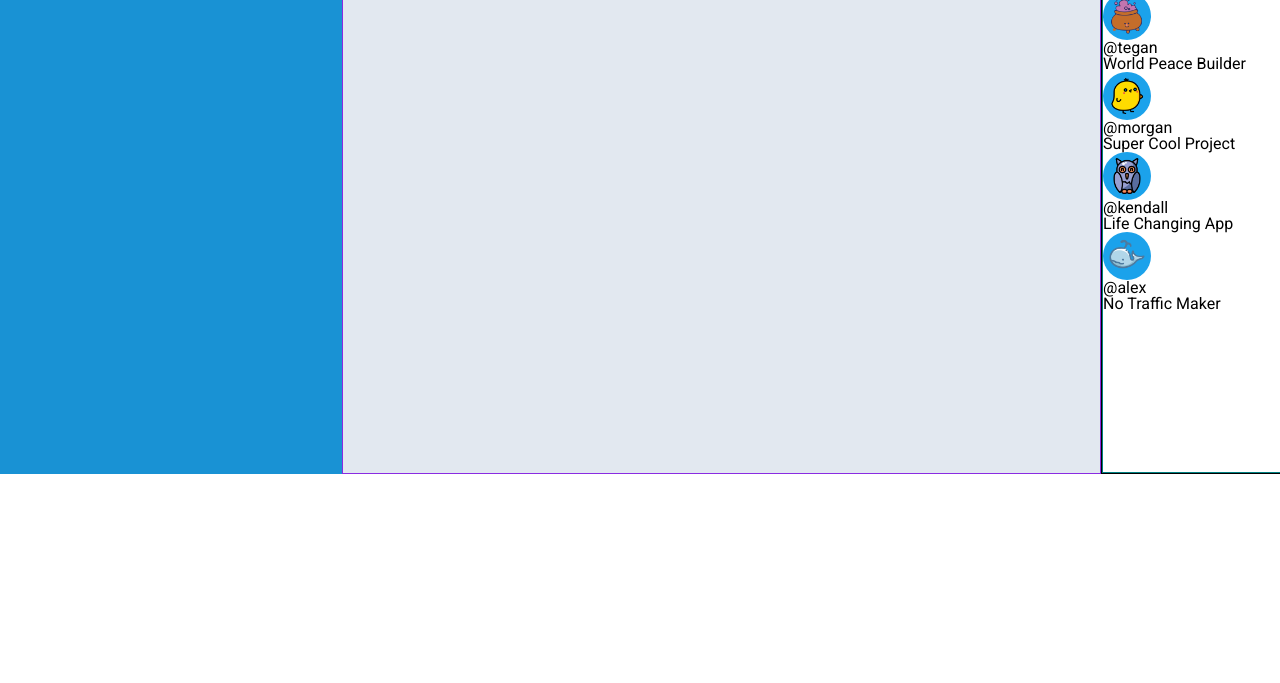
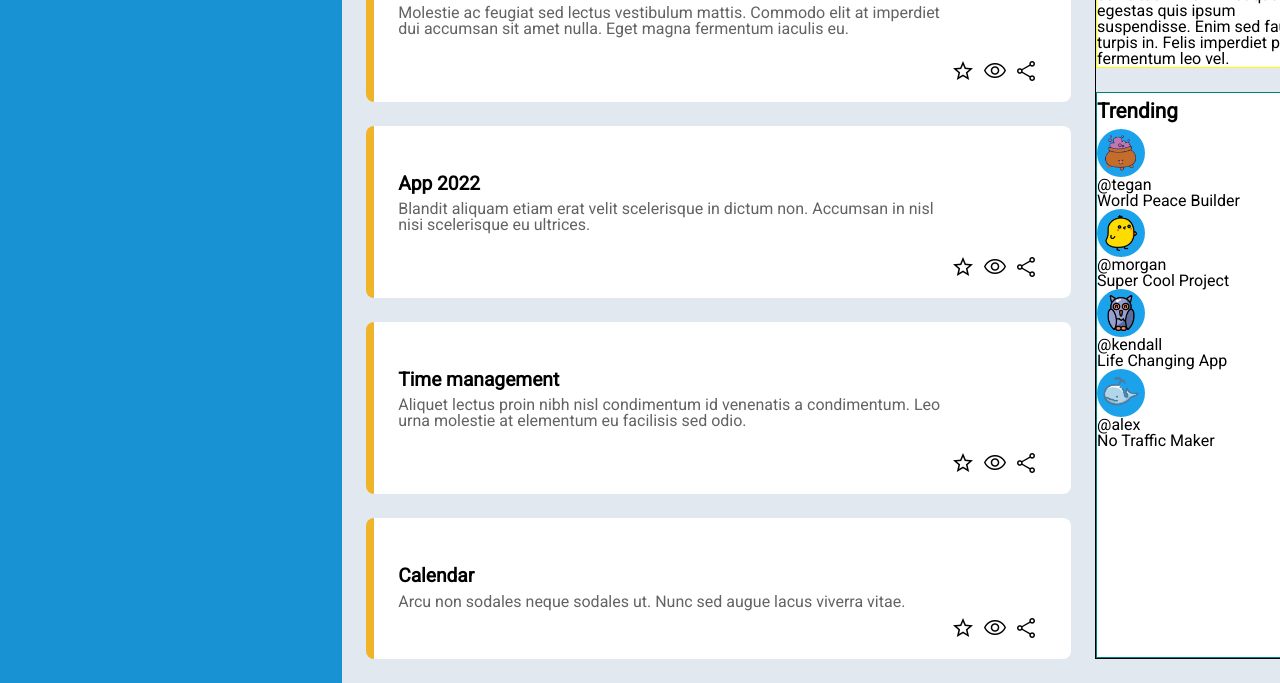
Before and after one commit to ev0clu/admin-dashboard, a plain HTML site: page index.html in a window 1280 px wide. Shown: the part 745-1428 px from the top of the page. Before the commit the page ends 1219 px from the top, so only its background shows below. Drawn offline with nearby package versions, Linux system fonts and the light colour scheme.

Commit message:
Content left side is formatted

```diff
--- a/index.html
+++ b/index.html
@@ -64,26 +64,56 @@
                     <div class="card">
                         <h1>Super Cool Project</h1>
                         <p>Lorem ipsum dolor sit amet, consectetur adipiscing elit, sed do eiusmod tempor incididunt ut labore et dolore magna aliqua.</p>
+                        <div class="link">
+                            <a href="#"><span class="material-symbols-outlined">star</span></a>
+                            <a href="#"><span class="material-symbols-outlined">visibility</span></a>
+                            <a href="#"><span class="material-symbols-outlined">share</span></a>
+                        </div>
                     </div>
                     <div class="card">
                         <h1>Cool Project</h1>
                         <p>Proin libero nunc consequat interdum varius sit amet mattis. Elementum nibh tellus molestie nunc non blandit massa enim.</p>
+                        <div class="link">
+                            <a href="#"><span class="material-symbols-outlined">star</span></a>
+                            <a href="#"><span class="material-symbols-outlined">visibility</span></a>
+                            <a href="#"><span class="material-symbols-outlined">share</span></a>
+                        </div>
                     </div>
                     <div class="card">
                         <h1>Impossible App</h1>
                         <p>Molestie ac feugiat sed lectus vestibulum mattis. Commodo elit at imperdiet dui accumsan sit amet nulla. Eget magna fermentum iaculis eu.</p>
+                        <div class="link">
+                            <a href="#"><span class="material-symbols-outlined">star</span></a>
+                            <a href="#"><span class="material-symbols-outlined">visibility</span></a>
+                            <a href="#"><span class="material-symbols-outlined">share</span></a>
+                        </div>
                     </div>
                     <div class="card">
                         <h1>App 2022</h1>
                         <p>Blandit aliquam etiam erat velit scelerisque in dictum non. Accumsan in nisl nisi scelerisque eu ultrices.</p>
+                        <div class="link">
+                            <a href="#"><span class="material-symbols-outlined">star</span></a>
+                            <a href="#"><span class="material-symbols-outlined">visibility</span></a>
+                            <a href="#"><span class="material-symbols-outlined">share</span></a>
+                        </div>
                     </div>
                     <div class="card">
                         <h1>Time management</h1>
                         <p>Aliquet lectus proin nibh nisl condimentum id venenatis a condimentum. Leo urna molestie at elementum eu facilisis sed odio.</p>
+                        <div class="link">
+                            <a href="#"><span class="material-symbols-outlined">star</span></a>
+                            <a href="#"><span class="material-symbols-outlined">visibility</span></a>
+                            <a href="#"><span class="material-symbols-outlined">share</span></a>
+                        </div>
                     </div>
                     <div class="card">
                         <h1>Calendar</h1>
                         <p> Arcu non sodales neque sodales ut. Nunc sed augue lacus viverra vitae.</p>
+                        <div class="link">
+                            <a href="#"><span class="material-symbols-outlined">star</span></a>
+                            <a href="#"><span class="material-symbols-outlined">visibility</span></a>
+                            <a href="#"><span class="material-symbols-outlined">share</span></a>
+                        </div>
                     </div>
                 </div>
             </div>
--- a/style.css
+++ b/style.css
@@ -143,6 +143,7 @@ body {
     display: grid;
     grid-template-rows: 1fr 1fr;
     box-shadow: rgba(0, 0, 0, 0.16) 0px 3px 6px, rgba(0, 0, 0, 0.23) 0px 3px 6px;
+    z-index: 1;
 }
 
 .header-top {
@@ -280,25 +281,32 @@ body {
     grid-column: 2;
     display: grid;
     grid-template-columns: 3fr 1fr;
+    gap: 1.5rem;
     background-color: var(--content-bg-color);
+    padding: 1.5rem;
 }
 
 .left-grid {
-    border: 1px solid blueviolet;
+    display: grid;
+    grid-template-rows: auto 1fr;
 }
 
 .left-grid > h1 {
-    margin-top: 1.5rem;
     grid-column: 1 / 3;
+}
+
+.left-grid > h1,
+.announcements > h1,
+.trending > h1 {
     font-size: 1.3rem;
     font-weight: 600;
-    border: 1px solid green;
+    padding: 0.5rem 0 0.5rem 0;
 }
 
 .cards {
     display: grid;
     grid-template-columns: repeat(auto-fit, minmax(400px, 1fr));
-    border: 1px solid blue;
+    gap: 1.5rem;
 }
 
 .card,
@@ -308,17 +316,49 @@ body {
 }
 
 .card {
-    border: 1px solid red;
+    display: grid;
+    grid-template-rows: auto 1fr 2fr;
+    padding: 3rem 0 0 1.5rem;
+    border-radius: 8px;
+    border-left: 8px solid #F0B429;
 }
 
+.card h1 {
+    font-size: 1.2rem;
+    font-weight: 600;
+    margin-bottom: 0.5rem;
+}
 
+.card p {
+    padding-right: 8rem;
+    color: #636363;
+}
 
+.link {
+    display: flex;
+    gap: 0.5rem;
+    align-items: end;
+    justify-content: end;
+    margin: 0 2rem 1rem 0;
+}
+
+.card .material-symbols-outlined {
+    text-decoration: none;
+    color: black;
+    font-size: 24px;
+    font-variation-settings:
+    'FILL' 0,
+    'wght' 400,
+    'GRAD' 0,
+    'opsz' 48
+}
 
 
 
 .right-grid {
     display: grid;
     grid-template-rows: 1fr 1fr;
+    gap: 1.5rem;
     border: 1px solid black;
 }
 
```
